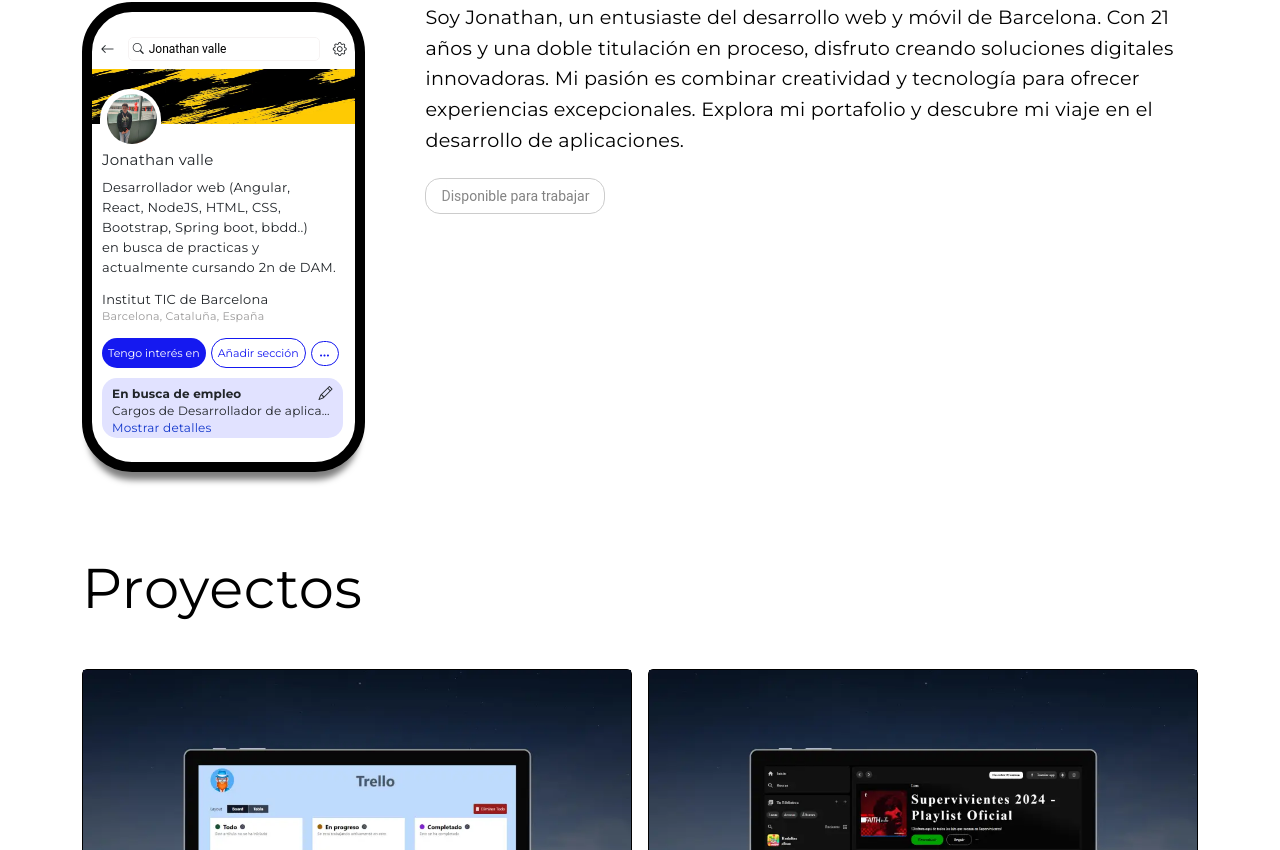
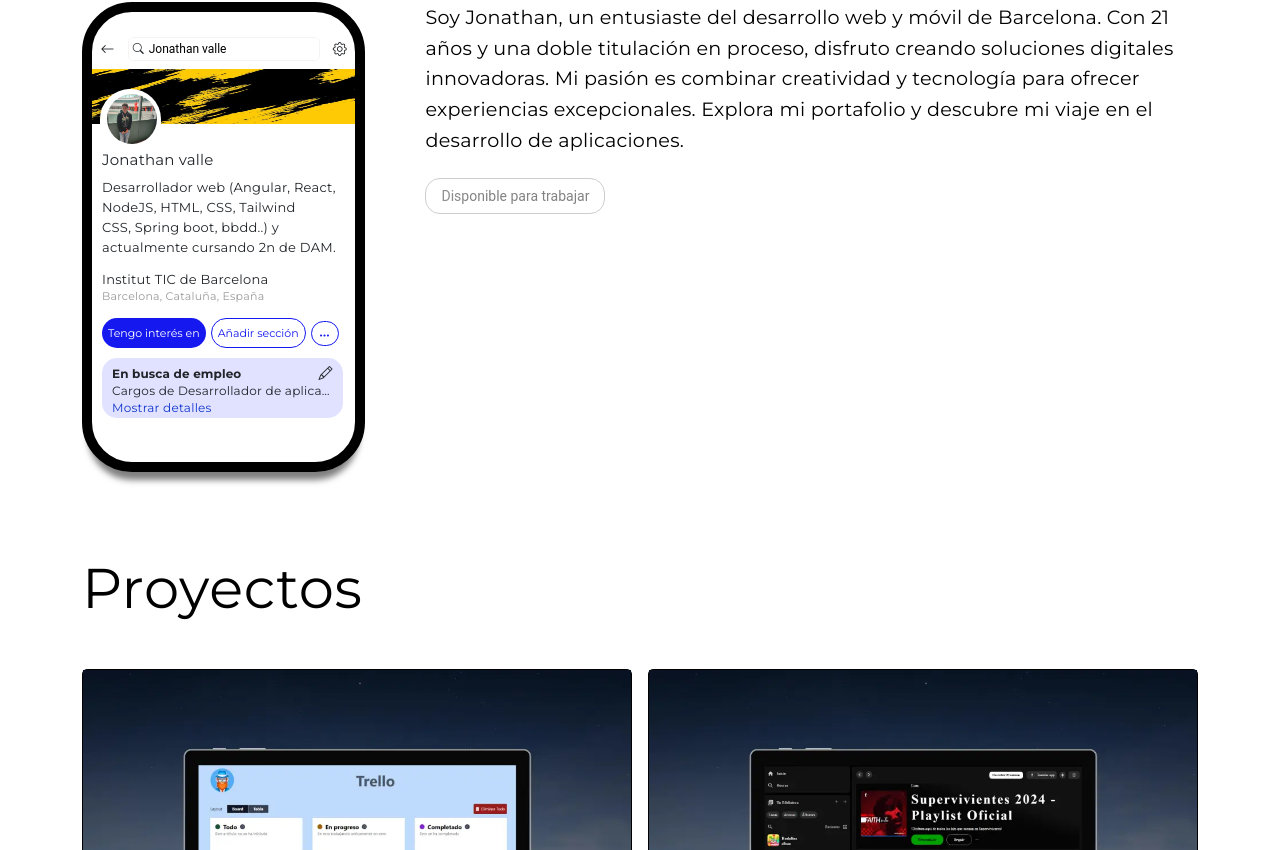
Before and after one commit to JonathanValle12/portafolio, an Angular app: page / in a window 1280 px wide. Shown: the part 810-1660 px from the top of the page. Built offline with nearby package versions, Linux system fonts and the light colour scheme.

Commit message:
quitar algunas cosas

```diff
--- a/src/app/components/translations.ts
+++ b/src/app/components/translations.ts
@@ -12,7 +12,7 @@ export const TRANSLATIONS_ES = {
     buttonCV: 'Curriculum',
     buttonProject: 'Projectos',
     textBioAboutMe: 'Soy Jonathan, un entusiaste del desarrollo web y móvil de Barcelona. Con 21 años y una doble titulación en proceso, disfruto creando soluciones digitales innovadoras. Mi pasión es combinar creatividad y tecnología para ofrecer experiencias excepcionales. Explora mi portafolio y descubre mi viaje en el desarrollo de aplicaciones.',
-    textDescriptionMe: 'Desarrollador web (Angular, React, NodeJS, HTML, CSS, Bootstrap, Spring boot, bbdd..) en busca de practicas y actualmente cursando 2n de DAM.',
+    textDescriptionMe: 'Desarrollador web (Angular, React, NodeJS, HTML, CSS, Tailwind CSS, Spring boot, bbdd..) y actualmente cursando 2n de DAM.',
     textLocationMe: 'Institut TIC de Barcelona',
     textJobSearch: 'En busca de empleo',
     textJobPositions: 'Cargos de Desarrollador de aplicaciones y Desarrollador web',
@@ -72,7 +72,7 @@ export const TRANSLATIONS_EN = {
     buttonCV: 'Curriculum',
     buttonProject: 'Projects',
     textBioAboutMe: "I'm Jonathan, a web and mobile development enthusiast from Barcelona. At 21 years old and with a double degree in progress, I enjoy creating innovative digital solutions. My passion is combining creativity and technology to offer exceptional experiences. Explore my portfolio and discover my journey in app development.",
-    textDescriptionMe: 'Web developer (Angular, React, NodeJS, HTML, CSS, Tailwind, Spring boot, bbdd...) looking for an internship and currently studying 2n of DAM.',
+    textDescriptionMe: 'Web developer (Angular, React, NodeJS, HTML, CSS, Tailwind CSS, Spring boot, bbdd...) and currently studying 2n of DAM.',
     textLocationMe: 'Barcelona ICT Institute',
     textJobSearch: 'Looking for employment',
     textJobPositions: 'Application Developer positions and Web Developer positions',
--- a/src/assets/data/habilidades.json
+++ b/src/assets/data/habilidades.json
@@ -54,12 +54,6 @@
         "porcentaje": 50
     },
     {
-        "lenguaje": "XML",
-        "descripcion": "language_xml_description",
-        "portada": "assets/img/skills/xml.webp",
-        "porcentaje": 75
-    },
-    {
         "lenguaje": "Spring Boot",
         "descripcion": "language_springboot_description",
         "portada": "assets/img/skills/springboot.webp",
```
